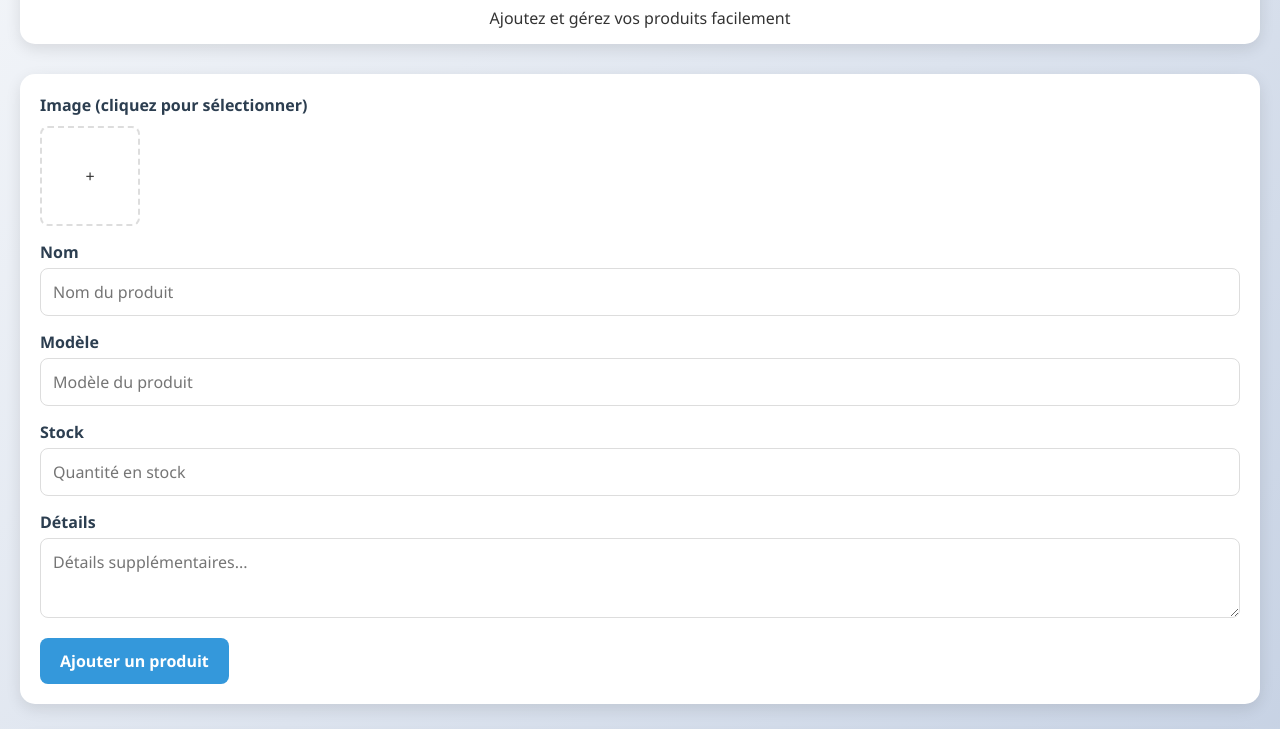
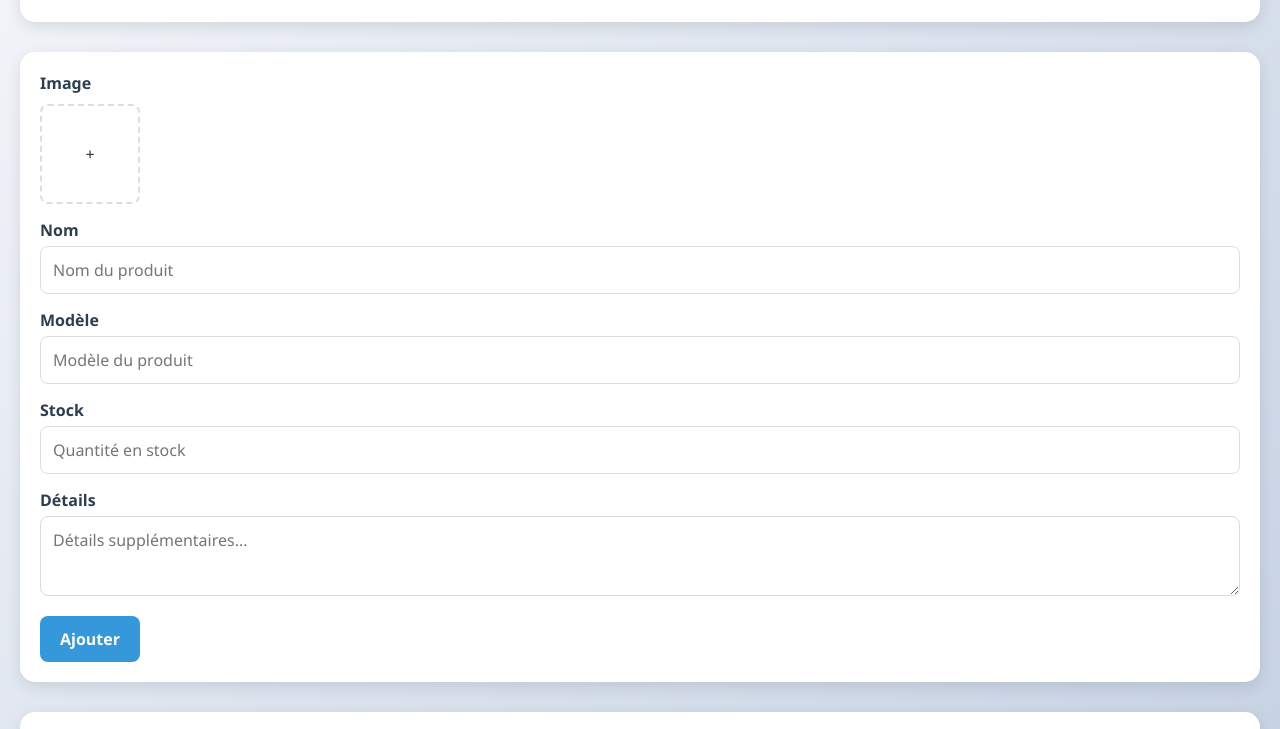
Before and after one commit to ahmedaidara05/voyagechine, a plain HTML site: page index.html in a window 1280 px wide. Shown: the part 210-939 px from the top of the page. Drawn offline with nearby package versions, Linux system fonts and the light colour scheme.

Commit message:
Update index.html

```diff
--- a/index.html
+++ b/index.html
@@ -270,12 +270,11 @@
         <header>
             <img src="https://i.postimg.cc/CKCgrnHb/5913292883186796968-1.jpg" alt="Logo" class="logo">
             <h1>Gestion des Produits pour la Chine</h1>
-            <p>Ajoutez et gérez vos produits facilement</p>
         </header>
 
         <div class="form-container">
             <div class="form-group">
-                <label for="productImage">Image (cliquez pour sélectionner)</label>
+                <label for="productImage">Image</label>
                 <div class="image-preview" id="imagePreview">
                     <span>+</span>
                 </div>
@@ -302,7 +301,7 @@
                 <textarea id="productDetails" placeholder="Détails supplémentaires..."></textarea>
             </div>
 
-            <button class="btn btn-primary" id="addProduct">Ajouter un produit</button>
+            <button class="btn btn-primary" id="addProduct">Ajouter</button>
         </div>
 
         <div class="products-container">
```
